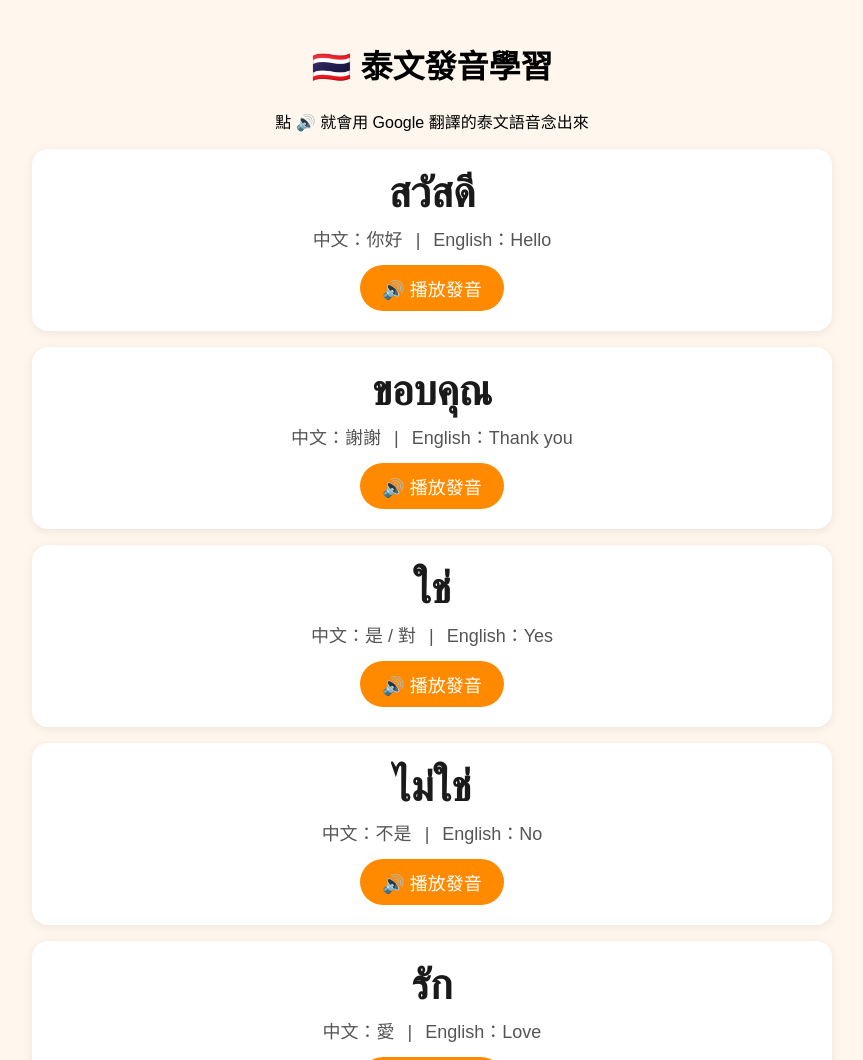
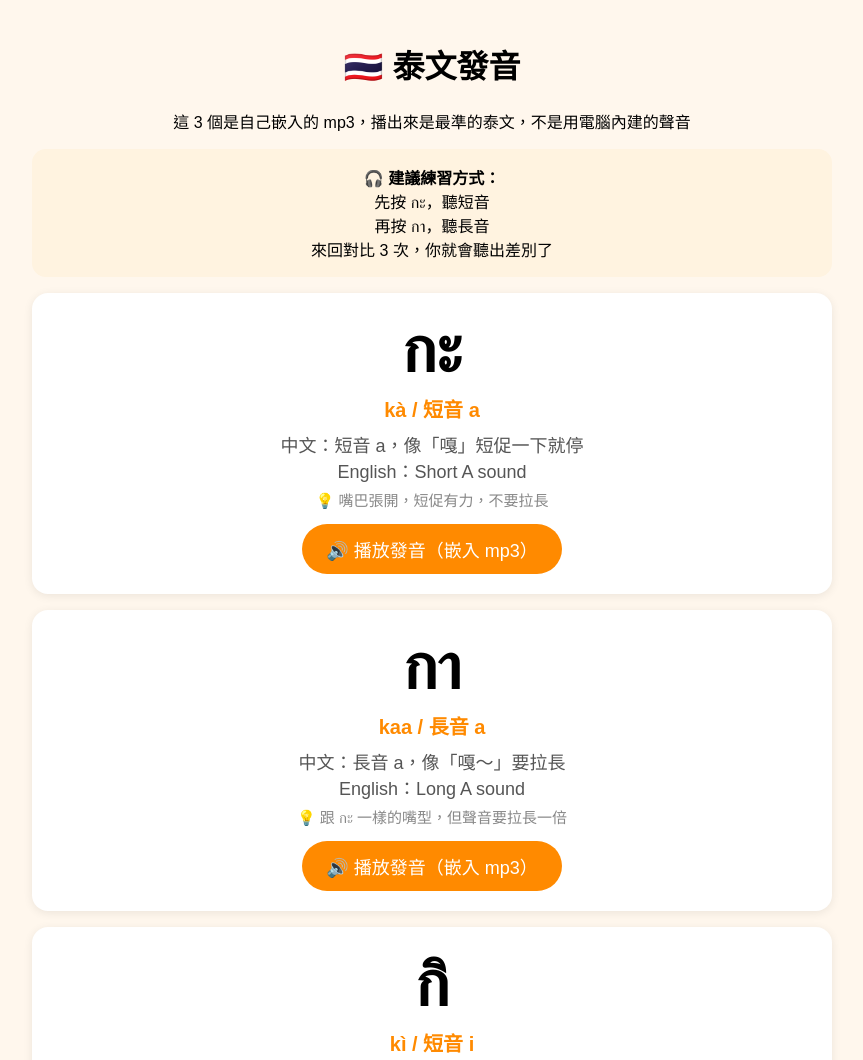
Before and after one commit to Mirien-style/thai-pronunciation-test2, a plain HTML site: page index.html in a window 1280 px wide. Shown: the top 1060 px of the page, without its empty margins (208-1071 px from the left). Drawn offline with Linux system fonts and the light colour scheme.

Commit message:
Update index.html

```diff
--- a/index.html
+++ b/index.html
@@ -8,74 +8,81 @@
   body { font-family: sans-serif; background: #fff7ed; padding: 20px; max-width: 800px; margin: auto; }
   h1 { text-align: center; }
   .card { background: white; border-radius: 16px; padding: 20px; margin: 16px 0; box-shadow: 0 2px 10px rgba(0,0,0,0.08); text-align: center; }
-  .thai { font-size: 42px; font-weight: bold; color: #1a1a1a; }
+  .thai { font-size: 64px; font-weight: bold; }
+  .pinyin { font-size: 20px; color: #ff8a00; font-weight: bold; margin-top: 6px; }
   .trans { font-size: 18px; color: #555; margin-top: 8px; }
-  .trans span { display: inline-block; margin: 0 8px; }
-  button { margin-top: 14px; font-size: 18px; padding: 10px 22px; border: none; border-radius: 999px; background: #ff8a00; color: white; cursor: pointer; }
+  .tip { font-size: 15px; color: #888; margin-top: 6px; }
+  button { margin-top: 14px; font-size: 18px; padding: 12px 24px; border: none; border-radius: 999px; background: #ff8a00; color: white; cursor: pointer; }
   button:hover { background: #e67a00; }
-  .add-box { background: #fff; border: 2px dashed #ffb066; border-radius: 16px; padding: 20px; margin-top: 30px; text-align: center; }
-  input { font-size: 18px; padding: 10px; margin: 5px; border-radius: 10px; border: 1px solid #ddd; width: 80%; max-width: 300px; }
+  .compare { background: #fff3e0; padding: 16px; border-radius: 14px; text-align: center; margin: 16px 0; }
 </style>
 </head>
 <body>
 
-<h1>🇹🇭 泰文發音學習</h1>
-<p style="text-align:center;">點 🔊 就會用 Google 翻譯的泰文語音念出來</p>
+<h1>🇹🇭 泰文發音</h1>
+<p style="text-align:center;">這 3 個是自己嵌入的 mp3，播出來是最準的泰文，不是用電腦內建的聲音</p>
+
+<div class="compare">
+  <b>🎧 建議練習方式：</b><br>
+  先按 กะ，聽短音<br>
+  再按 กา，聽長音<br>
+  來回對比 3 次，你就會聽出差別了
+</div>
 
 <div id="list"></div>
 
-<div class="add-box">
-  <h3>➕ 自己新增單字</h3>
-  <input id="newThai" placeholder="輸入泰文，例如 ขอบคุณ">
-  <input id="newZh" placeholder="中文翻譯，例如 謝謝">
-  <input id="newEn" placeholder="英文翻譯，例如 Thank you">
-  <br>
-  <button onclick="addWord()">新增到列表</button>
-</div>
-
 <script>
-const words = [
-  { thai: "สวัสดี", zh: "你好", en: "Hello" },
-  { thai: "ขอบคุณ", zh: "謝謝", en: "Thank you" },
-  { thai: "ใช่", zh: "是 / 對", en: "Yes" },
-  { thai: "ไม่ใช่", zh: "不是", en: "No" },
-  { thai: "รัก", zh: "愛", en: "Love" },
-  { thai: "กินข้าว", zh: "吃飯", en: "Eat rice / Have a meal" },
-  { thai: "ห้องน้ำอยู่ที่ไหน", zh: "廁所在哪裡？", en: "Where is the bathroom?" },
-  { thai: "เท่าไหร่", zh: "多少錢？", en: "How much?" },
+var words = [
+  {
+    thai: "กะ",
+    pinyin: "kà / 短音 a",
+    zh: "短音 a，像「嘎」短促一下就停",
+    en: "Short A sound",
+    file: "ka-short.mp3",
+    tip: "嘴巴張開，短促有力，不要拉長"
+  },
+  {
+    thai: "กา",
+    pinyin: "kaa / 長音 a",
+    zh: "長音 a，像「嘎～」要拉長",
+    en: "Long A sound",
+    file: "kaa-long.mp3",
+    tip: "跟 กะ 一樣的嘴型，但聲音要拉長一倍"
+  },
+  {
+    thai: "กิ",
+    pinyin: "kì / 短音 i",
+    zh: "短音 i，像「基」短促",
+    en: "Short I sound",
+    file: "ki-short.mp3",
+    tip: "嘴角往兩邊拉，短促的 i 音"
+  },
 ];
 
-function speak(fileName) {
-  const audio = new Audio(fileName);
+function speak(file, thaiText) {
+  // 1. 先試著播你自己嵌入的 mp3，這個最準
+  var audio = new Audio(file);
   audio.volume = 1.0;
-  audio.play();
+  audio.play().catch(function() {
+    // 2. 如果 mp3 還沒上傳，就先用電腦內建的頂著用
+    alert("找不到 " + file + "，請先把 mp3 上傳到 GitHub");
+    var u = new SpeechSynthesisUtterance(thaiText);
+    u.lang = 'th-TH';
+    u.rate = 1.0;
+    window.speechSynthesis.speak(u);
+  });
 }
 
 function render() {
-  const list = document.getElementById('list');
+  var list = document.getElementById('list');
   list.innerHTML = '';
-  words.forEach(w => {
-    const div = document.createElement('div');
+  for (var i = 0; i < words.length; i++) {
+    var w = words[i];
+    var div = document.createElement('div');
     div.className = 'card';
-    div.innerHTML = `
-      <div class="thai">${w.thai}</div>
-      <div class="trans"><span>中文：${w.zh}</span> | <span>English：${w.en}</span></div>
-      <button onclick="speak('sawadee.mp3')">🔊 播放發音</button>
-    `;
+    div.innerHTML = '<div class="thai">' + w.thai + '</div><div class="pinyin">' + w.pinyin + '</div><div class="trans">中文：' + w.zh + '<br>English：' + w.en + '</div><div class="tip">💡 ' + w.tip + '</div><button onclick="speak(\'' + w.file + '\', \'' + w.thai + '\')">🔊 播放發音（嵌入 mp3）</button>';
     list.appendChild(div);
-  });
-}
-
-function addWord() {
-  const thai = document.getElementById('newThai').value.trim();
-  const zh = document.getElementById('newZh').value.trim();
-  const en = document.getElementById('newEn').value.trim();
-  if (!thai) { alert('請先輸入泰文'); return; }
-  words.push({ thai, zh: zh || '-', en: en || '-' });
-  render();
-  document.getElementById('newThai').value = '';
-  document.getElementById('newZh').value = '';
-  document.getElementById('newEn').value = '';
+  }
 }
 
 render();
```
